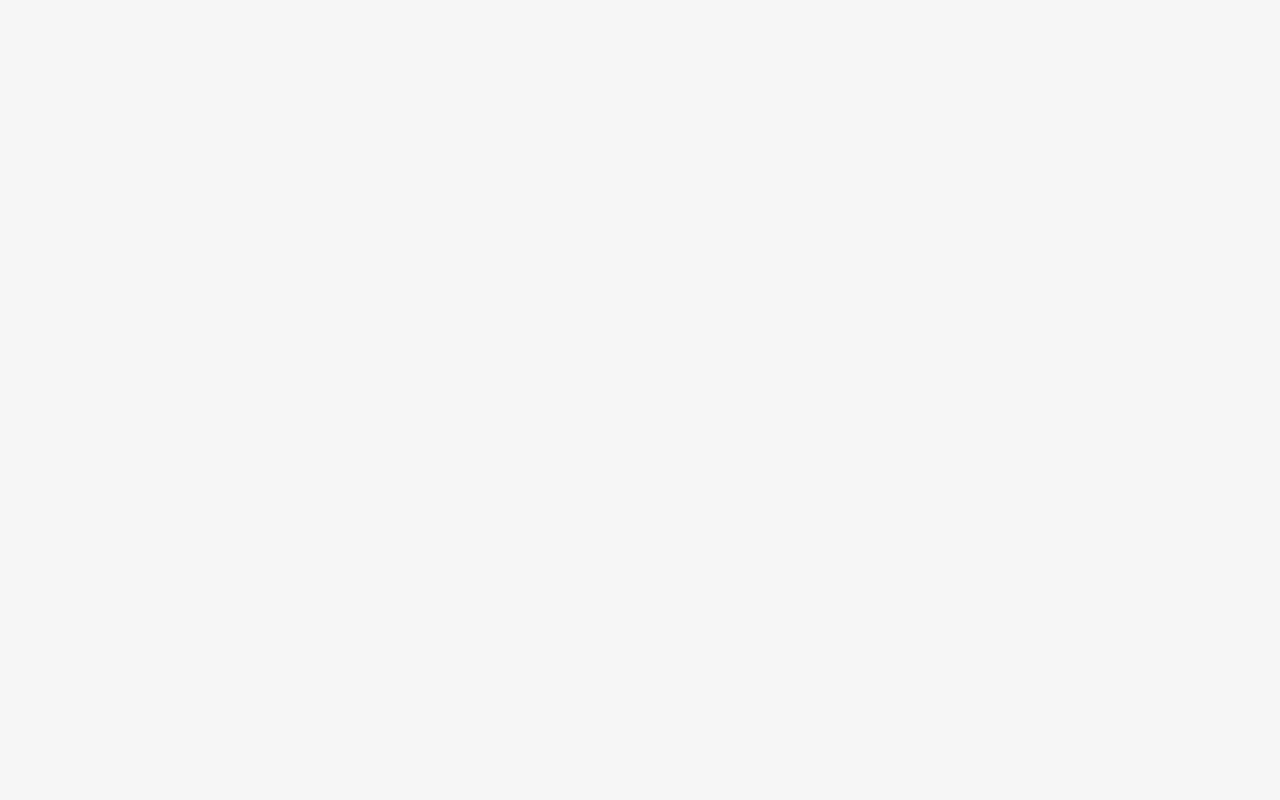
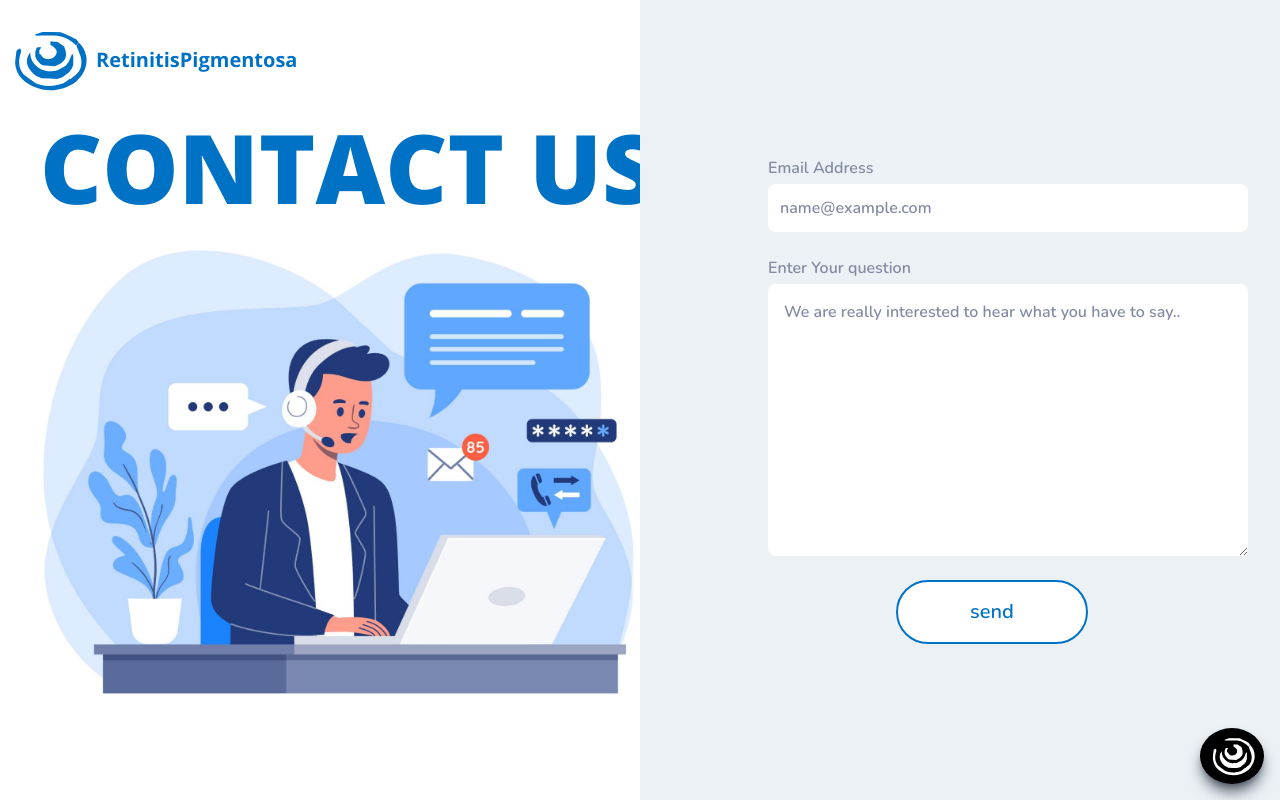
Before and after one commit to EL-Gazoly/RentinitisPigmentosa, a React (Create React App) app in the folder frontend/: page /contact in a window 1280 px wide. Before the commit this address had no page. Built offline with nearby package versions, Linux system fonts and the light colour scheme.

Commit message:
add contact page

```diff
--- a/frontend/src/App.js
+++ b/frontend/src/App.js
@@ -4,6 +4,7 @@ import DragAndDrop from './pages/UploadImage';
 import SignUp from './pages/SignUp';
 import Login from './pages/Login';
 import About from './pages/About';
+import Contact from './pages/Contact';
 import { BrowserRouter as Router, Routes, Route } from 'react-router-dom';
 
 function App() {
@@ -16,6 +17,7 @@ function App() {
           <Route path="/signup" element={<SignUp />} />
           <Route path="/login" element={<Login />} />
           <Route path="/about" element={<About />} />
+          <Route path="/contact" element={<Contact />} />
         </Routes>
       </Router>
 
--- a/frontend/src/components/Header.jsx
+++ b/frontend/src/components/Header.jsx
@@ -33,7 +33,7 @@ const Header = ({LoginOrLogout}) => {
             <div className="landing-page-menu-right hidden mr-10 md:flex md:gap-3 lg:gap-10 self-center  items-center text-primary  font-roboto font-bold text-base lg:text-xl">
                 <Link to="/" >Home</Link>
                 <Link to="/about" >About US</Link>
-                <span>Contact</span>
+                <Link to="/contact">Contact</Link>
 
                 <Link to="/login" className=' w-20 h-12  lg:w-28 lg:h-14 rounded-xxl  bg-primary text-white font-roboto font-bold text-xl flex justify-center items-center '>{LoginOrLogout}</Link>
             </div>
@@ -45,8 +45,8 @@ const Header = ({LoginOrLogout}) => {
         (
       <div ref={cardRef}  className='card-container w-20 h-20 border-2 border-border rounded bg-bg flex flex-col text-start gap-y-3 align-middle fixed right-5 top-16 '>
         <Link to="/" className=' text-primary font-roboto font-bold text-xs border-b border-line pb-1'>Home</Link>
-        <Link to="/" className=' text-primary font-roboto font-bold text-xs border-b border-line'>About US</Link>
-        <span className=' text-primary font-roboto font-bold text-xs border-b border-line mb-1'>Contact</span>
+        <Link to="/about" className=' text-primary font-roboto font-bold text-xs border-b border-line'>About US</Link>
+        <Link to="/contact" className=' text-primary font-roboto font-bold text-xs border-b border-line mb-1'>Contact</Link>
       </div>
       )}
     </div>
--- /dev/null
+++ b/frontend/src/pages/Contact.jsx
@@ -0,0 +1,41 @@
+import React from 'react'
+import Chatbot from '../components/Chatbot'
+import PageLogo from '../components/PageLogo'
+import ContactICon from '../assets/contactIcon.png'
+
+
+const Contact = () => {
+  return (
+    <div className=' w-full h-full flex flex-row '>
+         <div className="left w-1/2 bg-white grid">
+            <PageLogo className="md:ml-7" />
+            <div className="middel caret-transparent justify-self-center grid gap-y-1 mb-10 ">
+                <h1 className=' text-8xl font-sans text-primary font-extrabold uppercase ml-10'>contact us</h1>
+                <img src={ContactICon} alt="contact icon"  className=' max-w-2xl min-h-min'/>
+
+            </div>
+         </div>
+         <div className="right w-1/2 bg-lightblue grid">
+            <div className=' justify-self-center w-full ml-64 self-center grid grid-cols-1  gap-y-6'>
+                <div className='flex flex-col gap-y-1 '>
+                    <label htmlFor="email" className=' text-secondary'>Email Address</label>
+                    <input type="email"
+                    placeholder='name@example.com'
+                    className=' w-3/4 h-12 rounded-lg p-3 placeholder:text-secondary focus:outline-none focus:border focus:border-primary' />
+                </div>
+                <div className='flex flex-col gap-y-1 '>
+                    <label className=' text-secondary' >Enter Your question</label>
+                    <textarea className=' w-3/4 focus:outline-none rounded-lg p-4 focus:border focus:border-primary
+                    placeholder:text-secondary
+                    ' name="" id="" cols="30" rows="10" placeholder='We are really interested to hear what you have to say..'></textarea>
+                </div>
+                <button className=' w-48 h-16 mr-48 justify-self-center bg-white border-2 border-primary text-primary text-xl p-1 rounded-full'>send</button>
+
+            </div>
+         </div>
+         <Chatbot/>
+    </div>
+  )
+}
+
+export default Contact
```
Also changed, not shown: frontend/src/assets/contactIcon.png (added).
